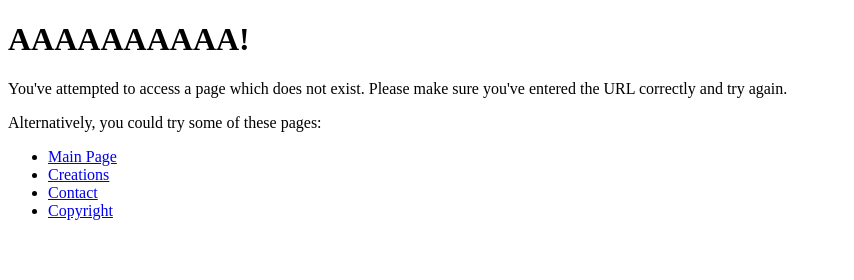
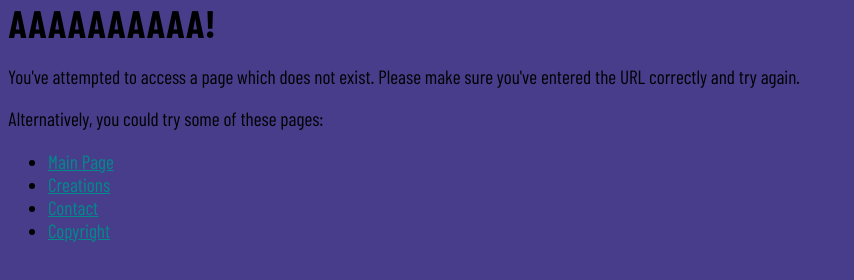
Before and after one commit to BlueManedHawk/bluemanedhawk.github.io, a plain HTML site: page 404.html in a window 1280 px wide. Shown: the whole page, without its empty margins (0-854 px from the left). Drawn offline with Linux system fonts and the light colour scheme.

Commit message:
Fixed a major typo
Not sure how I missed that.

```diff
--- a/404.html
+++ b/404.html
@@ -3,7 +3,7 @@
 	<head>
 		<meta charset=utf8 />
 		<title>AAAAAAAAAAA! | Blue-Maned_Hawk</title>
-		<link rel=stylsheet href=./main.css>
+		<link rel=stylesheet href=./main.css />
 	</head>
 	<body class=centered>
 		<h1>AAAAAAAAAA!</h1>
```
